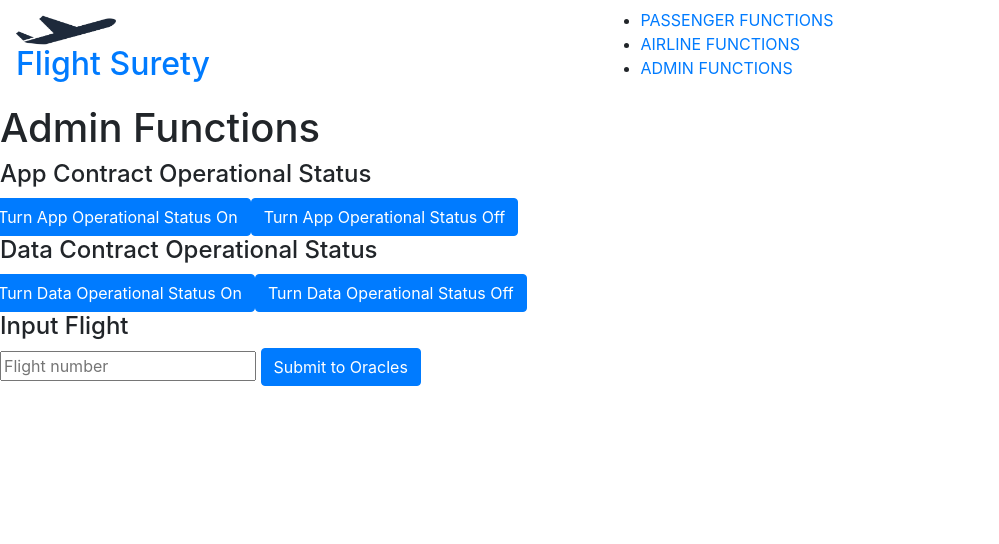
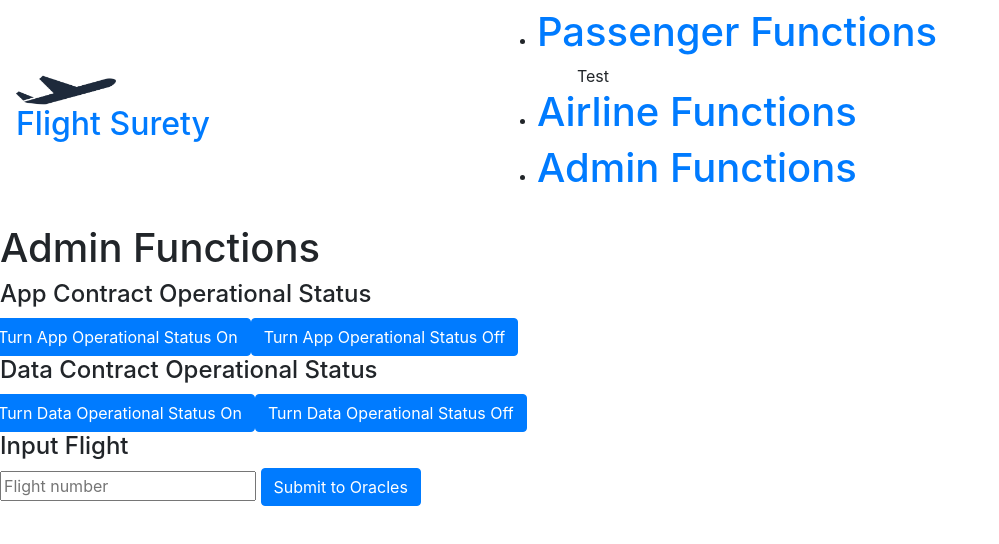
Before and after one commit to youngestGerm/Flight_Insurance_Blockchain, a website: page src/dapp/index.html in a window 1280 px wide. Shown: the whole page, without its empty margins (0-999 px from the left). Drawn offline with nearby package versions, Linux system fonts and the light colour scheme.

Commit message:
Formatted the front end admin page

```diff
--- a/src/dapp/flightsurety.css
+++ b/src/dapp/flightsurety.css
@@ -7,20 +7,12 @@ header li {
     float: right;
 }
 header a {
-    color: white;
     font-size: 20px;
-
-}
-header ul{
-    /* margin-top: 15px; */
-    position: absolute;
-    right: 10%;
-    top: 10%;
 }
 
-header a:hover {
-    color: #cccccc;
-    font-weight: bold;
+
+.nav_logo_title:hover {
+    color: #5ABD6E;
 }
 
 .nav_logo_title {
@@ -35,6 +27,42 @@ header a:hover {
     margin-left: 20px;
     float:right;
 }
+.site-nav-heading-passenger, .site-nav-heading-airline, .site-nav-heading-admin {
+    font-family: "Messina Sans Trial";
+    font-weight: bold;
+    color: #1E2A3B;
+    font-size: 17px;
+}
+.passenger_div {
+    border: 1px;
+    display: none;
+}
+.site-nav__link-item:hover {
+    display: block;
+
+}
+
+#passenger:hover {
+    outline: 0;
+    text-decoration: none;
+    display: block;
+    border-bottom: 2px solid #9A8167;
+}
+
+#airline:hover {
+    outline: 0;
+    text-decoration: none;
+    display: block;
+    border-bottom: 2px solid #A15289;
+}
+
+#admin:hover {
+    outline: 0;
+    text-decoration: none;
+    display: block;
+    border-bottom: 2px solid #0e7fa8;
+}
+
 /* Spans */
 
 .icon_span {
@@ -119,10 +147,10 @@ body {
 
 /* Headings */
 
-h1 {
+/* h1 {
     color: rgb(249, 199, 199);
     opacity: 0.8;
-}
+} */
 
 h4 {
     color: rgb(249, 199, 199);
--- a/src/dapp/index.html
+++ b/src/dapp/index.html
@@ -24,9 +24,24 @@
             </div>
 
             <ul>
-                <li><a href="passenger.html"> PASSENGER FUNCTIONS </a></li>
-                <li><a href="airline.html"> AIRLINE FUNCTIONS </a></li>
-                <li class="current"><a href="index.html"> ADMIN FUNCTIONS </a></li>
+                <li class= ".site-nav__link-item">
+                    <a id= "passenger" href="passenger.html">
+                        <h1 class= "site-nav-heading-passenger">Passenger Functions</h1>
+
+                    </a>
+                    <ul>
+                        <div class="passenger_div">Test</div>
+                    </ul>
+                </li>
+                <li>
+                    <a id= "airline" href="airline.html">
+                        <h1 class= "site-nav-heading-airline">Airline Functions</h1>
+                    </a>
+                <li class="current">
+                    <a id= "admin" href="index.html">
+                        <h1 class= "site-nav-heading-admin">Admin Functions</h1>
+                    </a>
+                </li>
             </ul>
             <button class="navbar-toggler" type="button" data-toggle="collapse" data-target="#navbarsExampleDefault" aria-controls="navbarsExampleDefault"
                 aria-expanded="false" aria-label="Toggle navigation">
```
Also changed, not shown: src/dapp/airline.html (+5 -1 lines), 1 other file.
